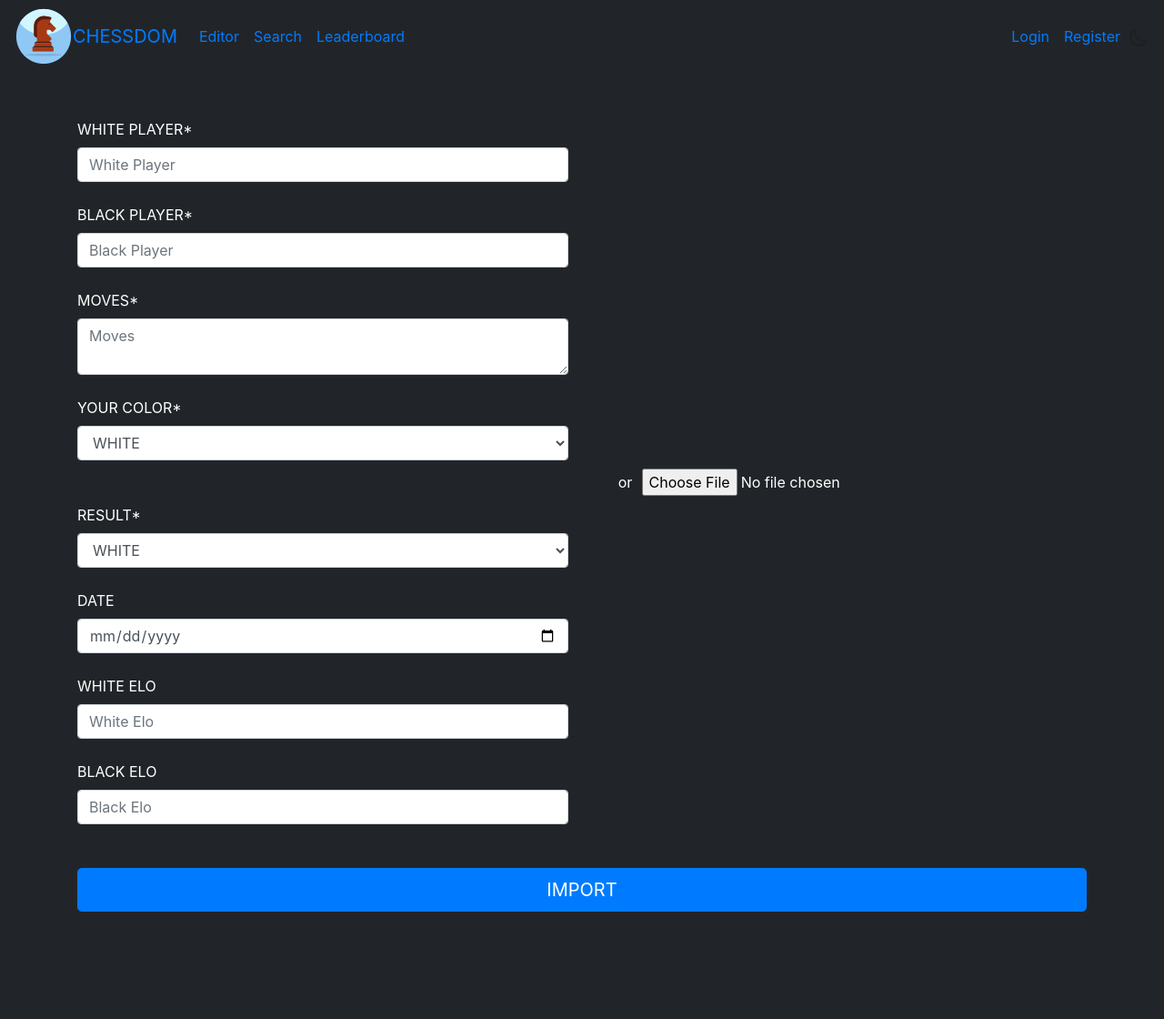
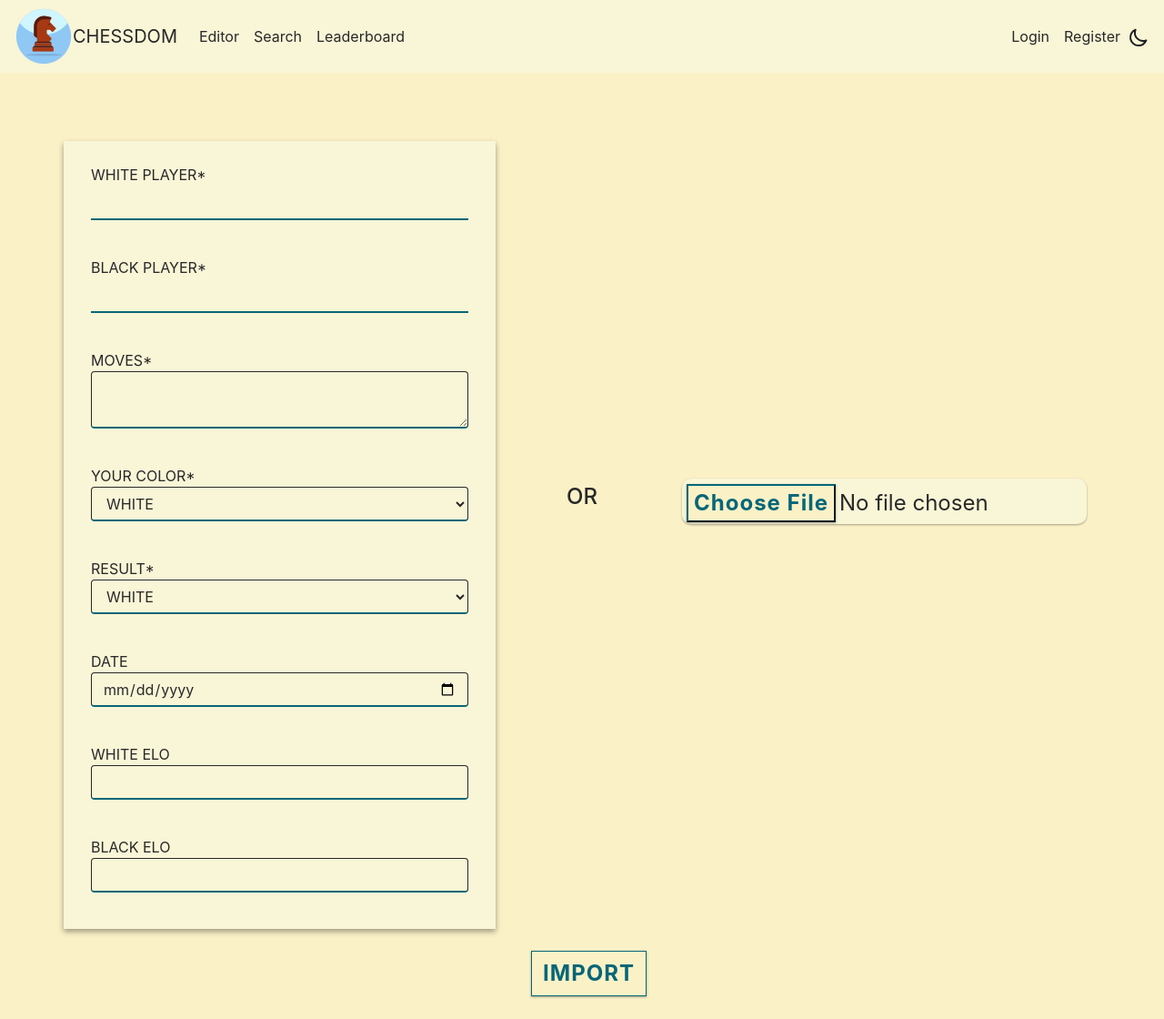
Before and after one commit to Alls-DeV/Chessdom, a Flask app: page /import in a window 1280 px wide. Shown: the whole page at 91% size. Before the commit the page ends 1002 px from the top, so only its background shows below. Run offline with Flask 3, Linux system fonts and the light colour scheme; some libraries are stand-ins or nearby versions.

Commit message:
import prettier

```diff
--- a/core/static/css/style.css
+++ b/core/static/css/style.css
@@ -1,16 +1,13 @@
 body {
-    background-color: #212529;
-    color: white;
+    background-color: var(--bg);
+    color: var(--fg);
 }
 
 .containerr {
     display: flex;
     justify-content: center;
     align-items: center;
-    /* height: 100vh; */
-    /* the elements in containerr display vertically */
     flex-direction: column;
-    /* all the elements distanciate 50px */
     gap: 30px;
 }
 
@@ -44,11 +41,11 @@ body {
 }
 
 .cell.selected {
-    background-color: #00ff00;
+    background-color: var(--green);
 }
 
 .cell.checked {
-    background-color: #ff0000;
+    background-color: var(--red);
 }
 
 .player-name {
@@ -73,3 +70,168 @@ input[type="color"] {
     padding: 0;
     margin: 0;
 }
+
+.my-nav {
+    background-color: var(--bg_h);
+}
+
+.my-nav a {
+    color: var(--fg);
+}
+
+a {
+    color: var(--blue);
+}
+
+a:hover {
+    color: var(--orange);
+}
+
+.my-box {
+    margin-top: 75px;
+    height: auto;
+    background: var(--bg_h);
+    text-align: center;
+    box-shadow: 0 3px 6px rgba(0, 0, 0, 0.16), 0 3px 6px rgba(0, 0, 0, 0.23);
+}
+
+.my-title {
+    margin-top: 15px;
+    text-align: center;
+    font-size: 30px;
+    letter-spacing: 2px;
+    margin-top: 15px;
+    font-weight: bold;
+    color: var(--fg);
+}
+
+.my-form {
+    margin-top: 25px;
+    text-align: left;
+}
+
+input[type=text] {
+    background-color: var(--bg_h);
+    border: none;
+    border-bottom: 2px solid var(--blue);
+    border-top: 0px;
+    border-radius: 0px;
+    font-weight: bold;
+    outline: 0;
+    padding-left: 0px;
+    margin-bottom: 20px;
+    color: var(--fg);
+}
+
+input[type=password] {
+    background-color: var(--bg_h);
+    border: none;
+    border-bottom: 2px solid var(--blue);
+    border-top: 0px;
+    border-radius: 0px;
+    font-weight: bold;
+    outline: 0;
+    padding-left: 0px;
+    margin-bottom: 20px;
+    color: var(--fg);
+}
+
+.form-group {
+    margin-bottom: 40px;
+    outline: 0px;
+}
+
+.form-control {
+    border-color: inherit;
+    -webkit-box-shadow: none;
+    box-shadow: none;
+    border-bottom: 2px solid var(--blue);
+    outline: 0;
+    background-color: var(--bg_h);
+    color: var(--fg);
+}
+
+.form-control:focus {
+    border-color: inherit;
+    -webkit-box-shadow: none;
+    box-shadow: none;
+    border-bottom: 2px solid var(--orange);
+    outline: 0;
+    background-color: var(--bg_h);
+    color: var(--fg);
+}
+
+input:focus {
+    outline: none;
+    box-shadow: 0 0 0;
+}
+
+label {
+    margin-bottom: 0px;
+}
+
+.my-form option {
+    color: var(--orange);
+}
+
+input[type=file] {
+    color: var(--fg);
+    padding: 5px;
+    border-radius: 10px;
+    border: 0px;
+    box-shadow: 0 1px 3px rgba(0, 0, 0, 0.12), 0 1px 2px rgba(0, 0, 0, 0.24);
+    padding-top: 1.5%;
+
+}
+
+input[type=file]::file-selector-button {
+    background-color: var(--bg);
+    border-color: var(--blue);
+    color: var(--blue);
+    border-radius: 0px;
+    font-weight: bold;
+    letter-spacing: 1px;
+    box-shadow: 0 1px 3px rgba(0, 0, 0, 0.12), 0 1px 2px rgba(0, 0, 0, 0.24);
+    cursor: pointer;
+}
+
+input[type=file]::file-selector-button:hover {
+    background-color: var(--orange);
+    border-color: var(--orange);
+    color: var(--fg);
+}
+
+.btn-outline-primary {
+    border-color: var(--blue);
+    color: var(--blue);
+    border-radius: 0px;
+    font-weight: bold;
+    letter-spacing: 1px;
+    box-shadow: 0 1px 3px rgba(0, 0, 0, 0.12), 0 1px 2px rgba(0, 0, 0, 0.24);
+}
+
+.btn-outline-primary:hover {
+    background-color: var(--orange);
+    border-color: var(--orange);
+    color: var(--fg);
+}
+
+.my-btm {
+    float: left;
+}
+
+.my-button {
+    padding-right: 0px;
+    text-align: right;
+    margin-bottom: 25px;
+}
+
+.my-text {
+    text-align: left;
+    padding-left: 0px;
+    color: var(--fg);
+}
+
+.mybttm {
+    padding: 0px;
+}
--- a/core/templates/import.html
+++ b/core/templates/import.html
@@ -5,79 +5,105 @@ Import Games
 
 {% block content %}
 
-<!-- two column where each column is a form -->
-<div class="container" style="margin-top: 50px">
-    <form method="POST" class="form-import" style="color:white" autocomplete="off" enctype="multipart/form-data">
-        <!-- show a separator vertical between the three columns with dimensions -->
+
+
+<div class="container">
+    <form method="POST" autocomplete="off" enctype="multipart/form-data">
         <div class="row">
-            <div class="col-md-6">
+            <div class="col-lg-5 my-box">
+                <div class="col-lg-12 my-form">
                     {{ form.hidden_tag() }}
-                {{ form.white.label() }}
-                {{ form.white(class="form-control", placeholder="White Player") }}
+                    <div class="form-group">
+                        {{ form.white.label(class="form-control-label") }}
+                        {{ form.white(class="form-control") }}
                         {% for error in form.white.errors %}
-                <span style="color: red">{{ error }}</span>
+                        <span class="red">{{ error }}</span>
                         {% endfor %}
-                <br>
-                {{ form.black.label() }}
-                {{ form.black(class=" form-control", placeholder="Black Player" ) }}
+                    </div>
+                    <div class="form-group">
+                        {{ form.black.label(class="form-control-label") }}
+                        {{ form.black(class="form-control") }}
                         {% for error in form.black.errors %}
-                <span style="color: red">{{ error }}</span>
+                        <span class="red">{{ error }}</span>
                         {% endfor %}
-                <br>
-                {{ form.moves.label() }}
-                {{ form.moves(class="form-control", placeholder="Moves") }}
+                    </div>
+                    <div class="form-group">
+                        {{ form.moves.label(class="form-control-label") }}
+                        {{ form.moves(class="form-control") }}
                         {% for error in form.moves.errors %}
-                <span style="color: red">{{ error }}</span>
+                        <span class="red">{{ error }}</span>
                         {% endfor %}
-                <br>
-                {{ form.color.label() }}
-                {{ form.color(class="form-control", placeholder="Your color") }}
+                    </div>
+
+                    <div class="form-group">
+                        {{ form.color.label(class="form-control-label") }}
+                        {{ form.color(class="form-control") }}
+
+
                         {% for error in form.color.errors %}
-                <span style="color: red">{{ error }}</span>
+                        <span class="red">{{ error }}</span>
                         {% endfor %}
-                <br>
-                <br>
-                {{ form.result.label() }}
-                {{ form.result(class="form-control", placeholder="Result") }}
+                    </div>
+
+                    <!-- TODO aggiungi sta roba al posto del select field classico
+                    <div class="dropdown">
+                        <button class="btn btn-secondary dropdown-toggle" type="button" id="dropdownMenuButton"
+                            data-toggle="dropdown" aria-haspopup="true" aria-expanded="false">
+                            Dropdown button
+                        </button>
+                        <div class="dropdown-menu" aria-labelledby="dropdownMenuButton">
+                            <a class="dropdown-item" href="#">Action</a>
+                            <a class="dropdown-item" href="#">Another action</a>
+                            <a class="dropdown-item" href="#">Something else here</a>
+                        </div>
+                    </div> -->
+
+                    <div class="form-group">
+                        {{ form.result.label(class="form-control-label") }}
+                        {{ form.result(class="form-control") }}
                         {% for error in form.result.errors %}
-                <span style="color: red">{{ error }}</span>
+                        <span class="red">{{ error }}</span>
                         {% endfor %}
-                <br>
-                {{ form.date.label() }}
-                {{ form.date(class="form-control", placeholder="Date") }}
+                    </div>
+                    <div class="form-group">
+                        {{ form.date.label(class="form-control-label") }}
+                        {{ form.date(class="form-control") }}
                         {% for error in form.date.errors %}
-                <span style="color: red">{{ error }}</span>
+                        <span class="red">{{ error }}</span>
                         {% endfor %}
-                <br>
-                {{ form.white_elo.label() }}
-                {{ form.white_elo(class="form-control", placeholder="White Elo") }}
+                    </div>
+                    <div class="form-group">
+                        {{ form.white_elo.label(class="form-control-label") }}
+                        {{ form.white_elo(class="form-control") }}
                         {% for error in form.white_elo.errors %}
-                <span style="color: red">{{ error }}</span>
+                        <span class="red">{{ error }}</span>
                         {% endfor %}
-                <br>
-                {{ form.black_elo.label() }}
-                {{ form.black_elo(class="form-control", placeholder="Black Elo") }}
+                    </div>
+                    <div class="form-group">
+                        {{ form.black_elo.label(class="form-control-label") }}
+                        {{ form.black_elo(class="form-control") }}
                         {% for error in form.black_elo.errors %}
-                <span style="color: red">{{ error }}</span>
+                        <span class="red">{{ error }}</span>
                         {% endfor %}
-                <br>
                     </div>
-            <div class="col-md-1" style="display: flex; align-items: center; justify-content: center;">
-                or
                 </div>
-            <div class="col-md-3" style="display: flex; align-items: center; justify-content: center;">
+            </div>
 
-                {{ form.file.label() }}
-                <br>
-                {{ form.file(placeholder="File") }}
+            <div class="col-lg-2 justify-content-center align-self-center">
+                <h4 class="text-center">OR</h4>
+            </div>
+
+            <div class="col-lg-5 justify-content-center align-self-center">
+                {{ form.file(class="form-control", style="font-size: 1.5rem") }}
                 {% for error in form.file.errors %}
-                <span style="color: red">{{ error }}</span>
+                <span class="red">{{ error }}</span>
                 {% endfor %}
-                <br>
             </div>
         </div>
         <br>
-        {{ form.submit(class="btn btn-lg btn-primary btn-block") }}
+        <div class="col-lg-12 my-btm my-button text-center">
+            {{ form.submit(class="btn btn-outline-primary", style="font-size: 1.5rem") }}
+        </div>
     </form>
 </div>
 
```
Lines whose indentation alone changed are shown as unchanged.
